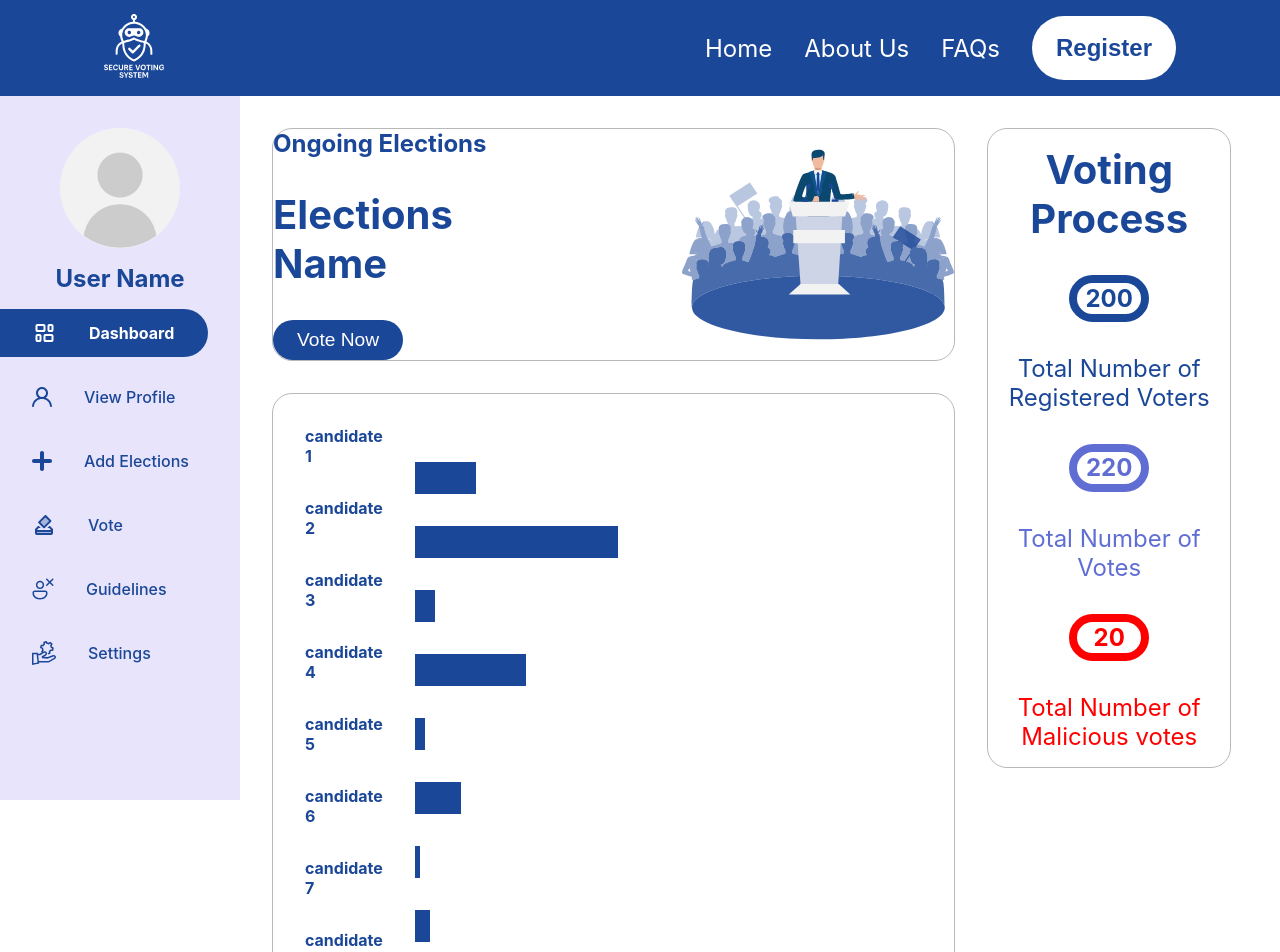
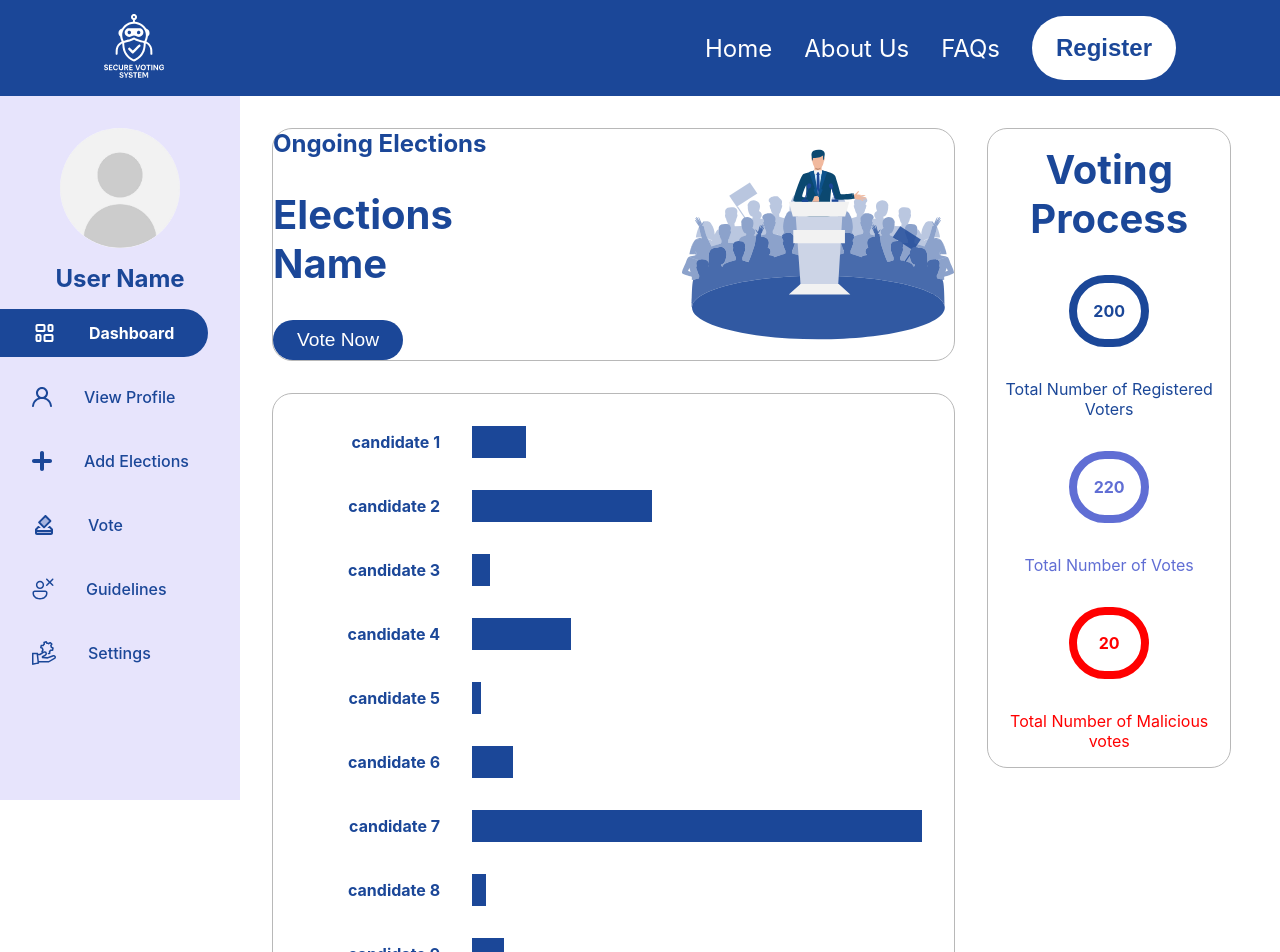
Before and after one commit to Houssien-Zeineddine/secure_remote_voting_system, a React (Vite) app in the folder client/: page /dashboard in a window 1280 px wide. Shown: the top 952 px of the page. Built offline with nearby package versions, Linux system fonts and the light colour scheme.

Commit message:
fixing the live results bars aligning bars beside candidates names

```diff
--- a/client/src/pages/Dashboard/Elections/index.jsx
+++ b/client/src/pages/Dashboard/Elections/index.jsx
@@ -38,7 +38,7 @@ const Elections = () => {
     },
     {
       candidate_name: "candidate 7",
-      result: 1,
+      result: 100,
     },
     {
       candidate_name: "candidate 8",
@@ -78,7 +78,9 @@ const Elections = () => {
         <div className="dashboard-live-results">
           <div className="candidates-names">
             {Object.entries(results).map(([id, candidate]) => (
-              <p key={id}>{candidate.candidate_name}</p>
+              <div>
+                <p key={id}>{candidate.candidate_name}</p>
+              </div>
             ))}
           </div>
           <div className="bars-container">
--- a/client/src/pages/Dashboard/Elections/style.css
+++ b/client/src/pages/Dashboard/Elections/style.css
@@ -59,10 +59,18 @@
 .candidates-names {
     display: flex;
     flex-direction: column;
+    align-items: flex-end;
+    justify-content: flex-start;
+    width: 30%;
+    height: 100%;
+    gap: 2rem;
+}
+
+.candidates-names div {
+    height: 2rem;
+    display: flex;
+    justify-content: center;
     align-items: center;
-    justify-content: center;
-    width: fit-content;
-    gap: 2rem;
 }
 
 .vote-bar {
@@ -73,6 +81,7 @@
 .bars-container {
     display: flex;
     flex-direction: column;
+    justify-content: flex-start;
     gap: 2rem;
     width: 100%;
 }
@@ -96,7 +105,7 @@
     position: sticky;
     top: 8rem;
     right: 2rem;
-    font-size: var(--font-size-header-4);
+    /* font-size: var(--font-size-header-4); */
 }
 
 .statistics-container > h4 {
@@ -114,7 +123,7 @@
 .round-div {
     width: 5rem;
     height: 5rem;
-    border-radius: 50px;
+    border-radius: 100px;
     display: flex;
     justify-content: center;
     align-items: center;
```
